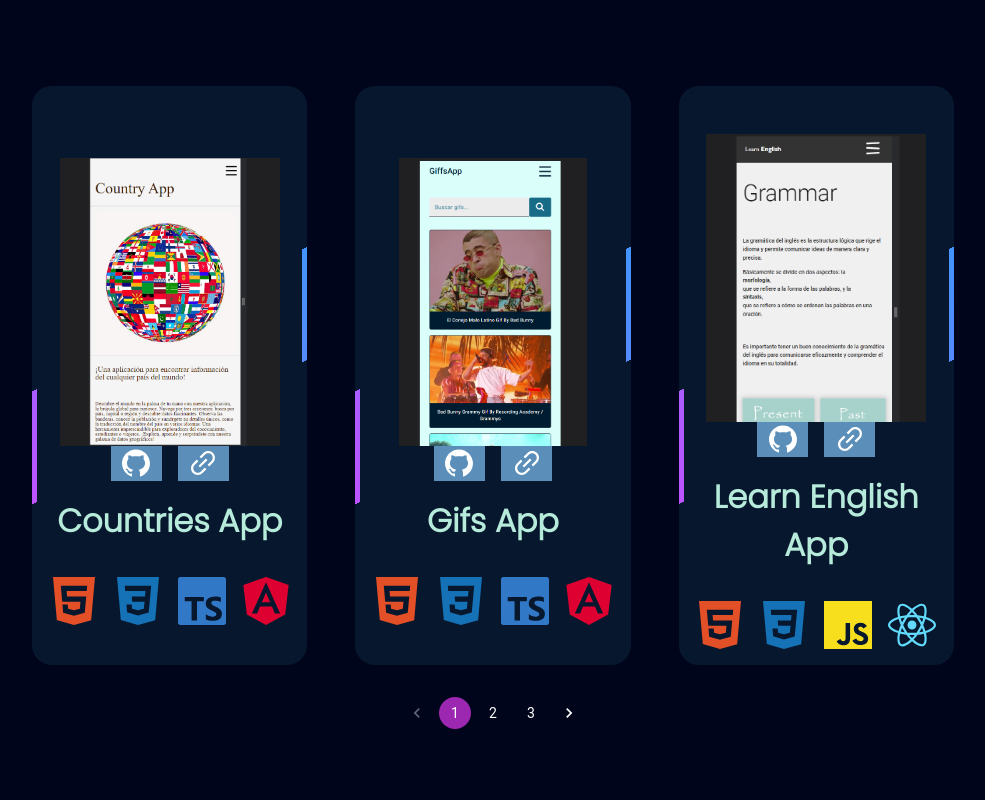
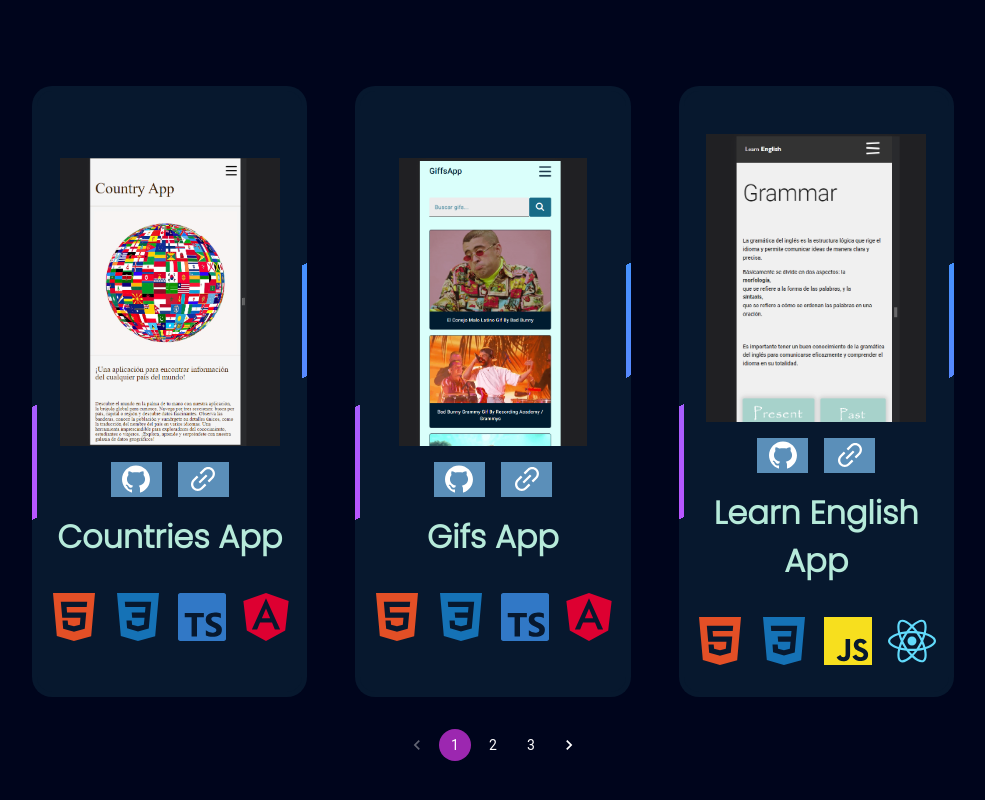
Before and after one commit to Marc1515/Portfolio, a React (Vite) app: page / in a window 1280 px wide. Shown: the part 5654-6454 px from the top of the page, without its empty margins (275-1260 px from the left). Built offline with nearby package versions, Linux system fonts and the light colour scheme.

Commit message:
Pequeños paddings añadidos en los containers de los botones y los iconos.

```diff
--- a/src/components/Portfolio/Portfolio.css
+++ b/src/components/Portfolio/Portfolio.css
@@ -71,7 +71,7 @@ h4 {
   display: flex;
   justify-content: center;
   width: 100%;
-  padding-bottom: 1rem;
+  padding-bottom: 2rem;
 }
 
 .svgContainer img {
@@ -129,6 +129,7 @@ h4 {
   justify-content: center;
   gap: 1rem;
   z-index: 1;
+  padding-top: 1rem;
 }
 
 .appName {
```
